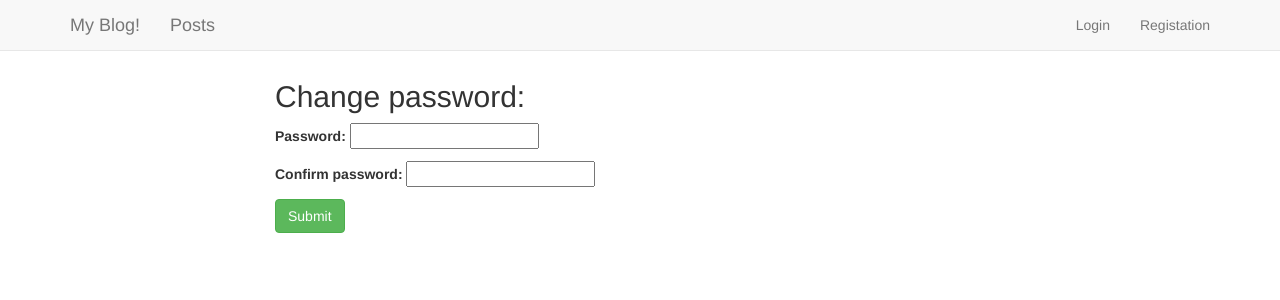
After one commit to Dimas4/Blog, a Django app: page /account/change_password/ in a window 1280 px wide. The commit adds this page. Shown: the top 300 px of the page. Run offline with Django 3.2, Linux system fonts and the light colour scheme; some libraries are stand-ins or nearby versions.

Commit message:
Change password

```diff
--- a/accounts/forms.py
+++ b/accounts/forms.py
@@ -6,7 +6,28 @@ from django.contrib.auth import (
     logout,
 )
 
+
 User = get_user_model()
+
+
+class ChangePassword(forms.ModelForm):
+    password = forms.CharField(widget=forms.PasswordInput)
+    password2 = forms.CharField(widget=forms.PasswordInput, label="Confirm password")
+
+    class Meta:
+        model = User
+        fields = [
+            'password',
+        ]
+
+    def clean(self, *args, **kwargs):
+        password = self.cleaned_data.get("password")
+        password2 = self.cleaned_data.get("password2")
+        if password != password2:
+            raise forms.ValidationError("Password don't math!")
+        if len(password) < 8:
+            raise forms.ValidationError("Password less then 8 letters")
+        return super(ChangePassword, self).clean(*args, **kwargs)
 
 
 class ChangeForm(forms.ModelForm):
--- a/accounts/urls.py
+++ b/accounts/urls.py
@@ -1,8 +1,9 @@
 from django.urls import path, re_path
-from .views import account_home, account_change_profile
+from .views import account_home, account_change_profile, change_password
 
 
 urlpatterns = [
     path('edit/', account_change_profile, name='account_change_profile'),
+    path('change_password/', change_password, name='change_password'),
     re_path('^(?P<id>\d+)/$', account_home, name='account'),
 ]
--- a/accounts/views.py
+++ b/accounts/views.py
@@ -9,17 +9,38 @@ from django.contrib.auth.models import User
 from django.shortcuts import render, redirect
 from django.urls import reverse
 
-from .forms import LoginForm, RegisterForm, ChangeForm
+from .forms import (
+    LoginForm,
+    RegisterForm,
+    ChangeForm,
+    ChangePassword
+    )
+
+
+def change_password(request):
+    form = ChangePassword(request.POST or None)
+    if form.is_valid():
+        password = form.cleaned_data.get("password")
+        request.user.set_password(password)
+        request.user.save()
+        user = authenticate(username=request.user.username, password=request.user.password)
+        login(request, user)
+        redirect_to_profile = reverse("accounts:account", kwargs={"id": request.user.id})
+        return HttpResponseRedirect(redirect_to_profile)
+
+    context = {
+        'form': form
+    }
+    return render(request, "home/change_password.html", context)
 
 
 def account_change_profile(request):
-    user = request.user
     form = ChangeForm(request.POST or None)
     if form.is_valid():
-        user.first_name = form.cleaned_data.get('first_name')
-        user.last_name = form.cleaned_data.get('last_name')
-        user.save()
-        redirect_to_profile = reverse("accounts:account", kwargs={"id": user.id})
+        request.user.first_name = form.cleaned_data.get('first_name')
+        request.user.last_name = form.cleaned_data.get('last_name')
+        request.user.save()
+        redirect_to_profile = reverse("accounts:account", kwargs={"id": request.user.id})
         return HttpResponseRedirect(redirect_to_profile)
 
     context = {
--- a/templates/home/base.html
+++ b/templates/home/base.html
@@ -47,8 +47,13 @@
                                     </div>
                                     <div class="col-lg-8">
                                         <p class="text-left"><strong>{{ request.user.username }}</strong></p>
+                                        <a href="{% url "accounts:account" id=request.user.id %}" class="btn btn-success">Account</a>
+                                        <br>
+                                        <br>
                                         <a href="{% url "accounts:account_change_profile" %}" class="btn btn-success">Change profile</a>
-                                        <a href="{% url "accounts:account" id=request.user.id %}" class="btn btn-success">Account</a>
+                                        <br>
+                                        <br>
+                                        <a href="{% url "accounts:change_password" %}" class="btn btn-success">Change password</a>
                                     </div>
                                 </div>
                             </div>
--- /dev/null
+++ b/templates/home/change_password.html
@@ -0,0 +1,15 @@
+{% extends "home/base.html" %}
+
+
+{% block content %}
+    <div class="container">
+        <div class="col-xs-8 col-xs-offset-2">
+            <h2>Change password:</h2>
+            <form action="." method="POST">
+                {% csrf_token %}
+                {{ form.as_p }}
+                <input type="submit" class="btn btn-success">
+            </form>
+        </div>
+    </div>
+{% endblock %}
```
Also changed, not shown: db.sqlite3.
